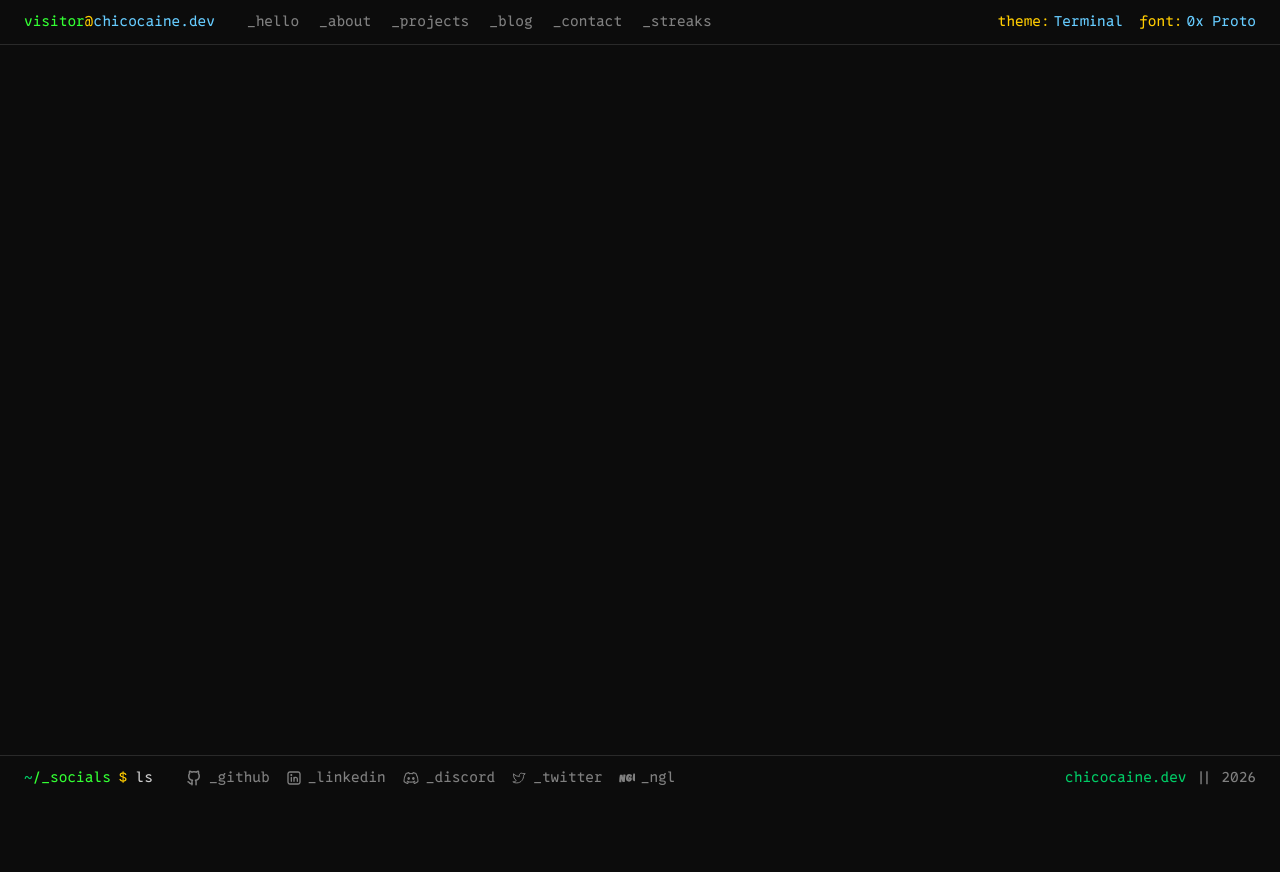
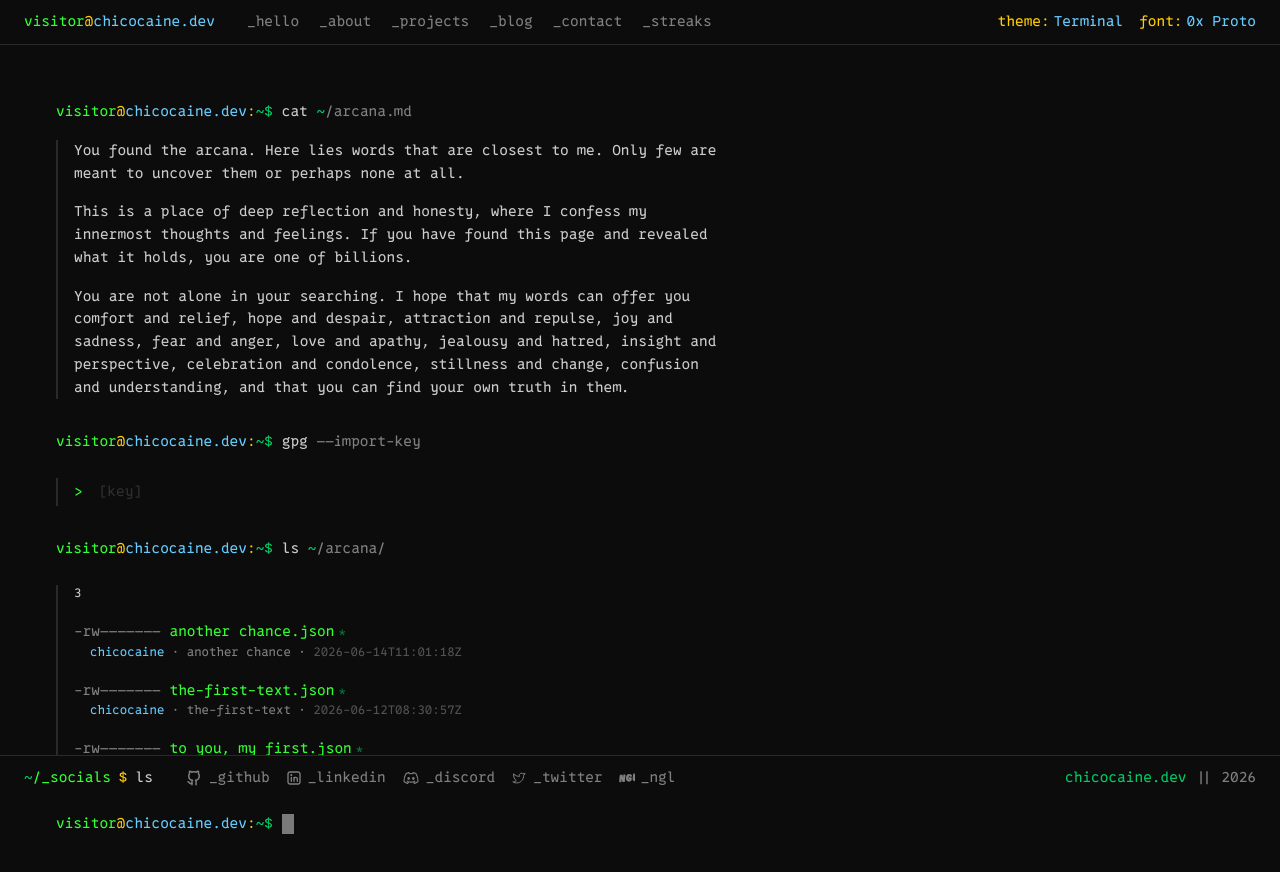
Before and after one commit to chicocaine/chicocaine-dev, a React (Vite) app: page /arcana in a window 1280 px wide. Shown: the top 872 px of the page. Before the commit the page ends 800 px from the top, so only its background shows below. Built offline with nearby package versions, Linux system fonts and the light colour scheme.

Commit message:
feat: arcana

```diff
--- a/src/App.tsx
+++ b/src/App.tsx
@@ -21,7 +21,7 @@
 import Watch from "./pages/secret-fun/watch";
 import Streak from "./pages/streak/streak";
 
-const TrueSecret = lazy(() => import("./pages/true-secret/true-secret"));
+const Arcana = lazy(() => import("./pages/arcana/arcana"));
 
 function App() {
   return (
@@ -48,10 +48,10 @@
             <Route path="/secret-fun/read" element={<Read />} />
             <Route path="/secret-fun/watch" element={<Watch />} />
             <Route path="/streak" element={<Streak />} />
-            <Route path="/true-secrets" element={
+            <Route path="/arcana" element={
               <Suspense fallback={
                 <div className="min-h-screen bg-background" />}>
-                <TrueSecret />
+                <Arcana />
               </Suspense>} />
           </Routes>
         </div>
--- a/src/pages/true-secret/true-secret.tsx
+++ b/src/pages/arcana/arcana.tsx
@@ -27,7 +27,7 @@
   );
 }
 
-function TrueSecret() {
+function Arcana() {
   const envelopes = useMemo(() => loadEnvelopes(), []);
 
   const [key, setKey] = useState<string>("");
@@ -93,7 +93,7 @@
             <span className="text-text-muted">--decrypt</span>{" "}
             <span className="text-secondary">~</span>
             <span className="text-text-muted">
-              /true-secrets/{envelope.slug}.json
+              /arcana/{envelope.slug}.json
             </span>
           </Prompt>
         </p>
@@ -164,18 +164,18 @@
         <Prompt>
           <span className="text-text">cat</span>{" "}
           <span className="text-secondary">~</span>
-          <span className="text-text-muted">/true-secret.md</span>
+          <span className="text-text-muted">/arcana.md</span>
         </Prompt>
       </p>
       <div className="mt-4 pl-4 border-l-2 border-border space-y-4 max-w-2xl">
         <p className="text-text">
-          You found the true secret page. Here lies words that are closest to
-          my being. Only few are meant to uncover them or perhaps none at all.
+          You found the arcana. Here lies words that are closest to
+          me. Only few are meant to uncover them or perhaps none at all.
         </p>
         <p className="text-text">
           This is a place of deep reflection and honesty, where I confess my
           innermost thoughts and feelings. If you have found this page and
-          revealed what it holds, consider yourself one of billions.
+          revealed what it holds, you are one of billions.
         </p>
         <p className="text-text">
           You are not alone in your searching. I hope that my words can offer
@@ -216,7 +216,7 @@
         <Prompt>
           <span className="text-text">ls</span>{" "}
           <span className="text-secondary">~</span>
-          <span className="text-text-muted">/true-secrets/</span>
+          <span className="text-text-muted">/arcana/</span>
         </Prompt>
       </p>
 
@@ -268,4 +268,4 @@
   );
 }
 
-export default TrueSecret;
+export default Arcana;
```
Also changed, not shown: secret/README.md (added).
